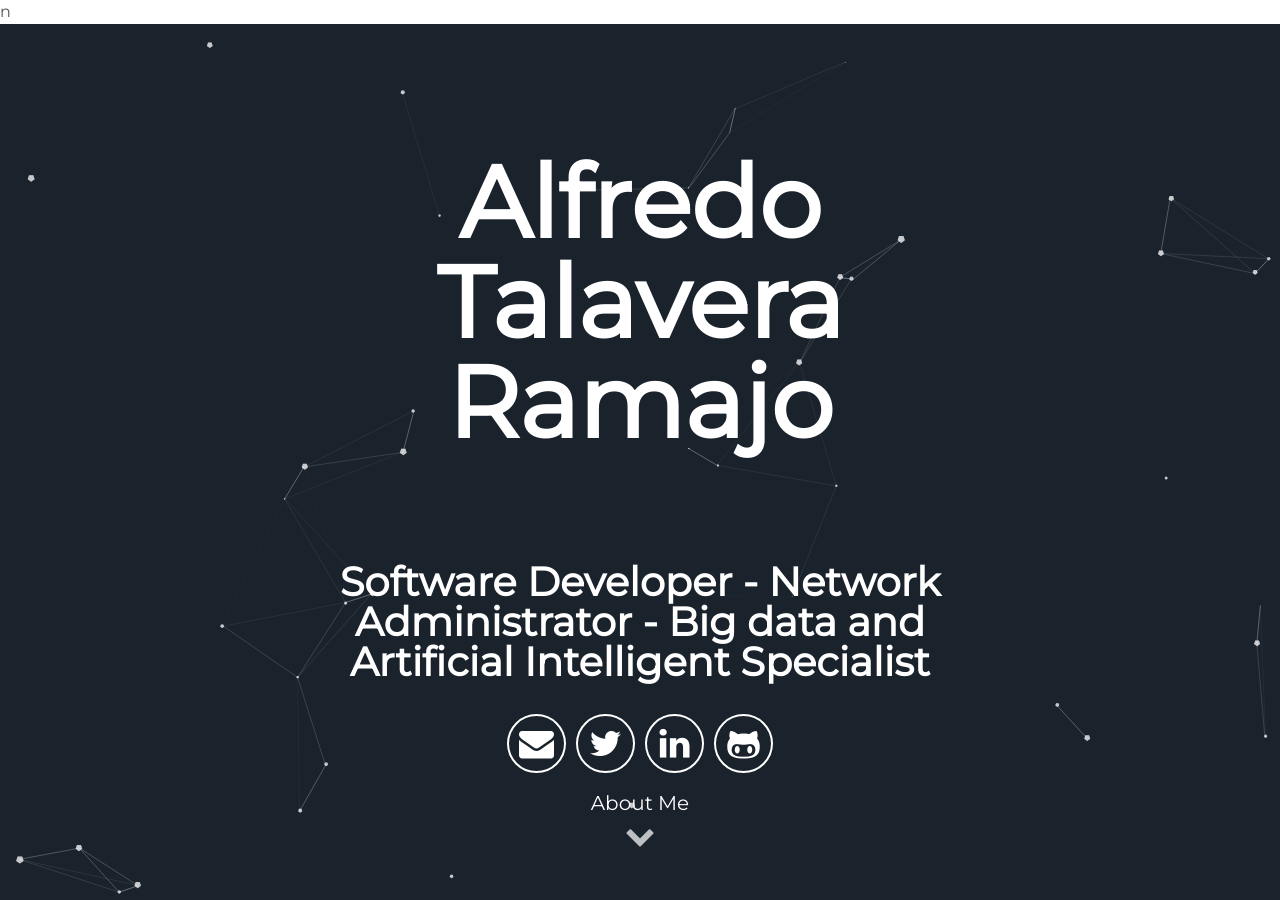
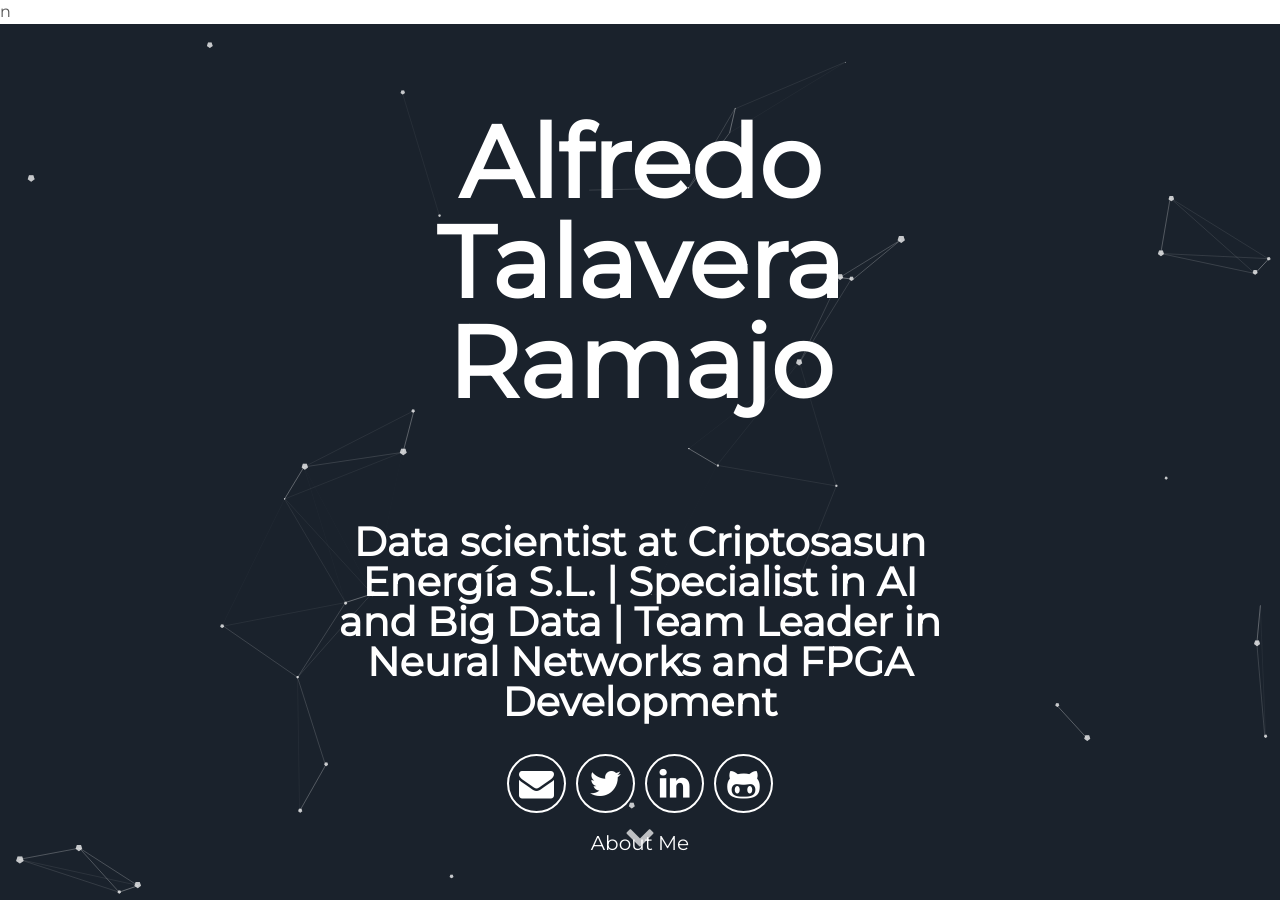
Before and after one commit to dev-freddiies/de-freddiies.github.io, a Jekyll site: the page index.html, which Jekyll copies as it is, in a window 1280 px wide and 900 px high. Built offline with Jekyll 4.4.1, drawn with Linux system fonts in a browser that asks for light colours.

Commit message:
Update index.html

```diff
--- a/index.html
+++ b/index.html
@@ -19,7 +19,7 @@
         <span class="site-title">Alfredo Talavera Ramajo</span>
         <br></br>
 
-        <span class="site-description">Software Developer - Network Administrator - Big data and Artificial Intelligent Specialist</span>
+        <span class="site-description">Data scientist at Criptosasun Energía S.L. | Specialist in AI and Big Data | Team Leader in Neural Networks and FPGA Development</span>
       </h1>
       <div class="header-icons">
         <a aria-label="Send email" href="mailto:alfredo98norba@gmail.com"><i class="icon fa fa-envelope"></i></a>
```
